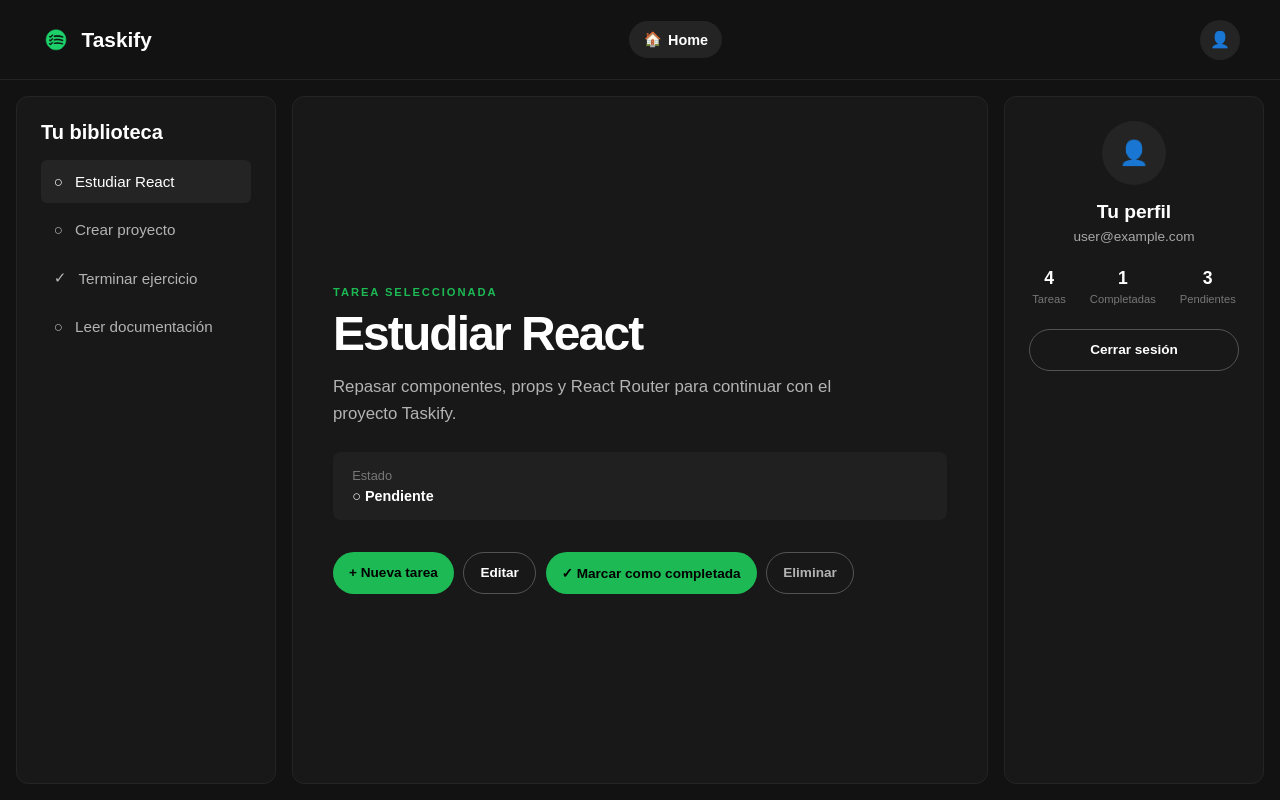
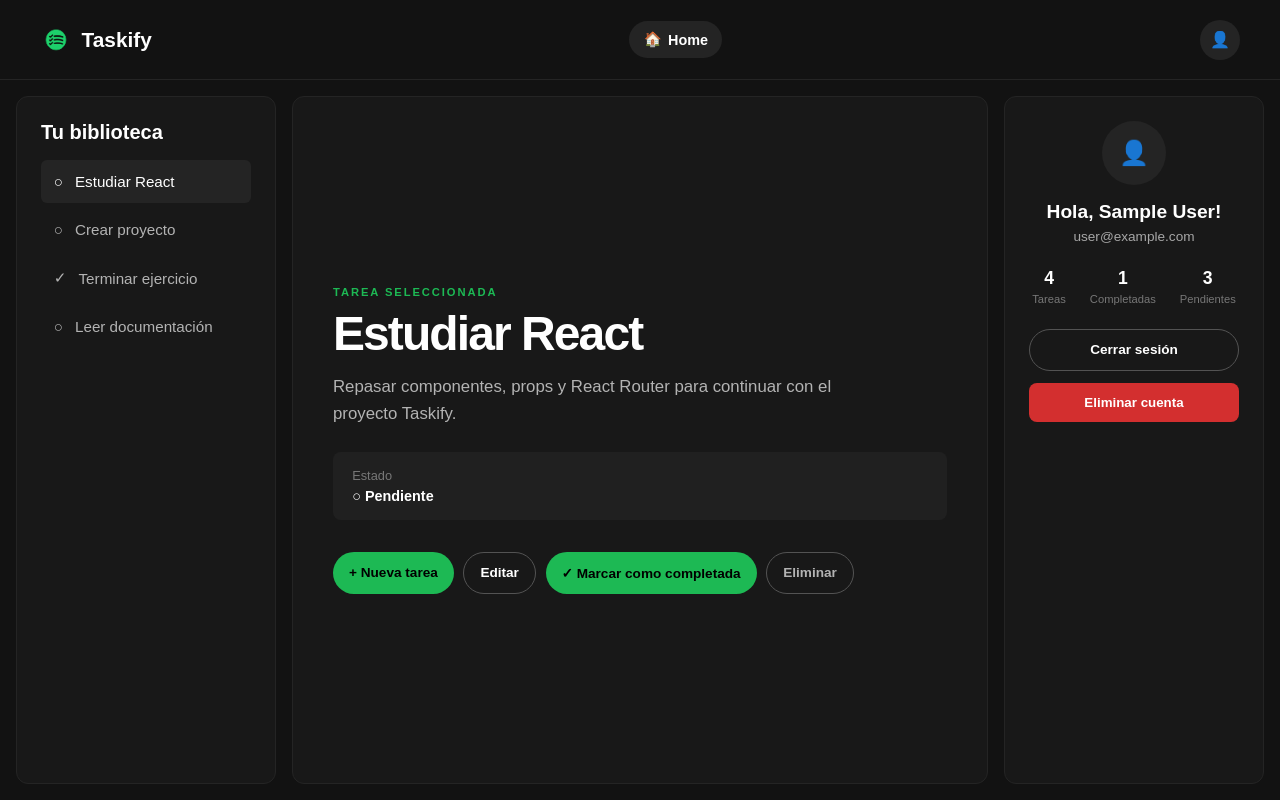
Before and after one commit to octaviolanne-hue/ProyectoIntegradorM4, a React (Vite) app: page /tasks in a window 1280 px wide. Built offline with nearby package versions, Linux system fonts and the light colour scheme; no server answers; sample sign-in values are in the browser's storage.

Commit message:
agregar eliminación de cuenta y saludo personalizado

```diff
--- a/src/App.css
+++ b/src/App.css
@@ -835,16 +835,32 @@
     }
 }
 
+.delete-account-button {
+    width: 100%;
+    margin-top: 0.75rem;
+    border: none;
+    background-color: #d32f2f;
+    color: white;
+    font-weight: 700;
+    padding: 0.75rem 1rem;
+    border-radius: 0.5rem;
+    cursor: pointer;
+    transition:
+        background-color 0.2s ease,
+        transform 0.2s ease;
+}
+
+.delete-account-button:hover {
+    background-color: #b71c1c;
+    transform: scale(1.02);
+}
+
 
 /* =========================
    DESKTOP
    ========================= */
 
 @media (min-width: 1024px) {
-
-    /* =========================
-       HOME
-       ========================= */
 
     .home-header {
         padding: 2rem 4rem;
--- a/src/pages/Register.tsx
+++ b/src/pages/Register.tsx
@@ -1,11 +1,15 @@
 import { useState } from "react";
 import { Link, useNavigate } from "react-router-dom";
-import { createUserWithEmailAndPassword } from "firebase/auth";
+import {
+    createUserWithEmailAndPassword,
+    updateProfile,
+} from "firebase/auth";
 import { auth } from "../services/auth";
 
 function Register() {
     const navigate = useNavigate();
 
+    const [name, setName] = useState("");
     const [email, setEmail] = useState("");
     const [password, setPassword] = useState("");
     const [confirmPassword, setConfirmPassword] = useState("");
@@ -22,11 +26,16 @@ function Register() {
         }
 
         try {
-            await createUserWithEmailAndPassword(
-                auth,
-                email,
-                password
-            );
+            const userCredential =
+                await createUserWithEmailAndPassword(
+                    auth,
+                    email,
+                    password
+                );
+
+            await updateProfile(userCredential.user, {
+                displayName: name,
+            });
 
             navigate("/tasks");
         } catch (error) {
@@ -50,7 +59,24 @@ function Register() {
                         onSubmit={handleRegister}
                     >
                         <div className="form-group">
+                            <label htmlFor="name">Nombre</label>
+
+                            <input
+                                type="text"
+                                id="name"
+                                name="name"
+                                placeholder="Tu nombre"
+                                value={name}
+                                onChange={(event) =>
+                                    setName(event.target.value)
+                                }
+                                required
+                            />
+                        </div>
+
+                        <div className="form-group">
                             <label htmlFor="email">Email</label>
+
                             <input
                                 type="email"
                                 id="email"
@@ -68,6 +94,7 @@ function Register() {
                             <label htmlFor="password">
                                 Contraseña
                             </label>
+
                             <input
                                 type="password"
                                 id="password"
@@ -85,6 +112,7 @@ function Register() {
                             <label htmlFor="confirmPassword">
                                 Confirmar contraseña
                             </label>
+
                             <input
                                 type="password"
                                 id="confirmPassword"
--- a/src/pages/Tasks.tsx
+++ b/src/pages/Tasks.tsx
@@ -1,6 +1,6 @@
 import { useState } from "react";
-import { logout } from "../services/auth";
-import { useAuth } from "../features/AuthContext.tsx";
+import { useAuth } from "../features/AuthContext";
+import { deleteAccount, logout } from "../services/auth";
 
 interface Task {
     id: number;
@@ -137,6 +137,30 @@ function Tasks() {
         );
 
         setSelectedTask(updatedTask);
+    };
+
+    const handleDeleteAccount = async () => {
+        if (!user) {
+            return;
+        }
+
+        const confirmed = window.confirm(
+            "¿Estás seguro de que querés eliminar tu cuenta? Esta acción no se puede deshacer."
+        );
+
+        if (!confirmed) {
+            return;
+        }
+
+        try {
+            await deleteAccount();
+        } catch (error) {
+            console.error(error);
+
+            window.alert(
+                "No se pudo eliminar la cuenta. Es posible que Firebase requiera que vuelvas a iniciar sesión."
+            );
+        }
     };
 
     return (
@@ -338,9 +362,7 @@ function Tasks() {
                     <div className="user-avatar">
                         👤
                     </div>
-                    <h2>
-                        Tu perfil
-                    </h2>
+                    <h2>Hola, {user?.displayName}!</h2>
                     <p className="user-email">
                         {user?.email}
                     </p>
@@ -377,6 +399,12 @@ function Tasks() {
                     >
                         Cerrar sesión
                     </button>
+                    <button
+                        className="delete-account-button"
+                        onClick={handleDeleteAccount}
+                    >
+                        Eliminar cuenta
+                    </button>
                 </aside>
             </section>
         </main>
--- a/src/services/auth.ts
+++ b/src/services/auth.ts
@@ -1,6 +1,19 @@
-import { getAuth, signOut } from "firebase/auth";
+import {
+    getAuth,
+    signOut,
+    deleteUser,
+} from "firebase/auth";
+
 import app from "./firebase";
 
 export const auth = getAuth(app);
 
 export const logout = () => signOut(auth);
+
+export const deleteAccount = () => {
+    if (!auth.currentUser) {
+        throw new Error("No hay un usuario autenticado.");
+    }
+
+    return deleteUser(auth.currentUser);
+};
```
